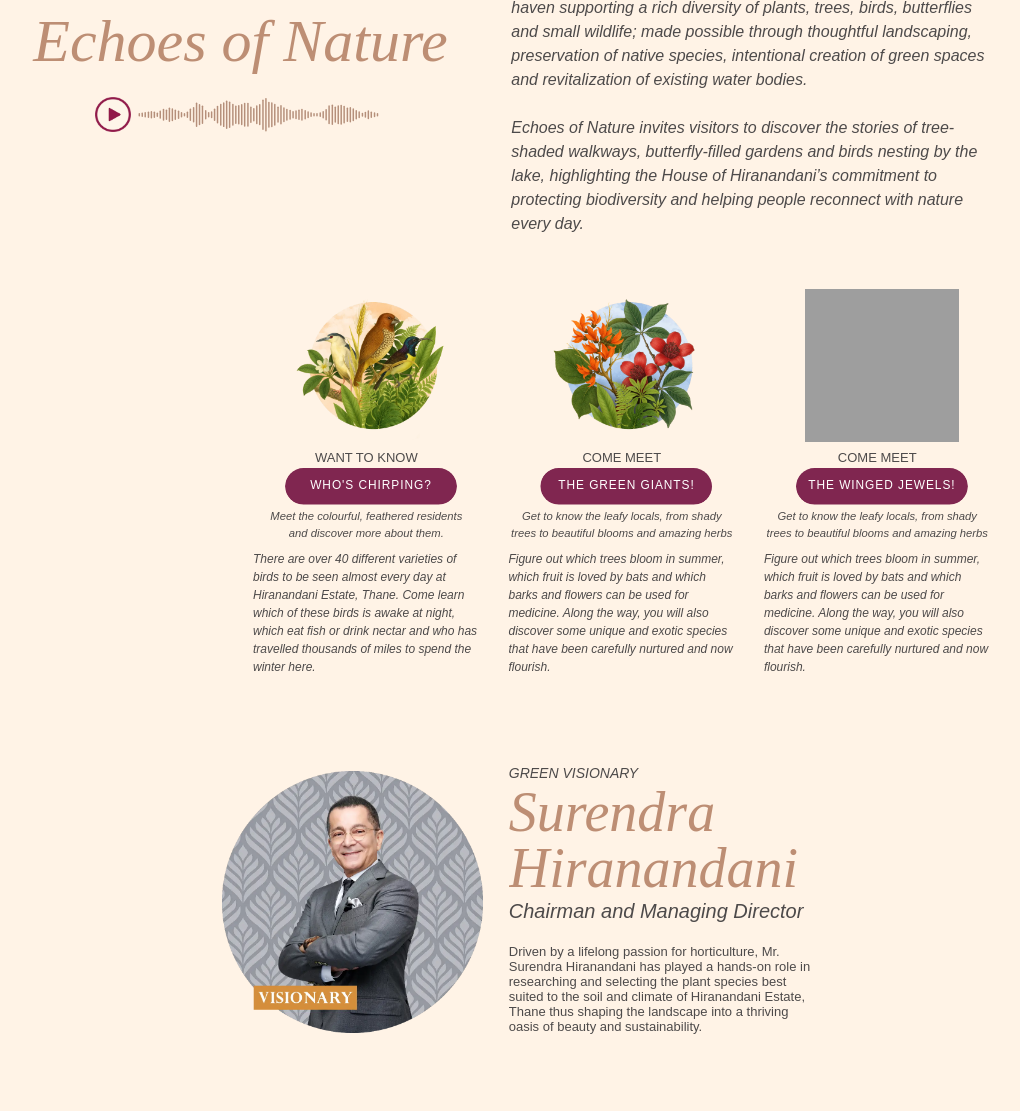
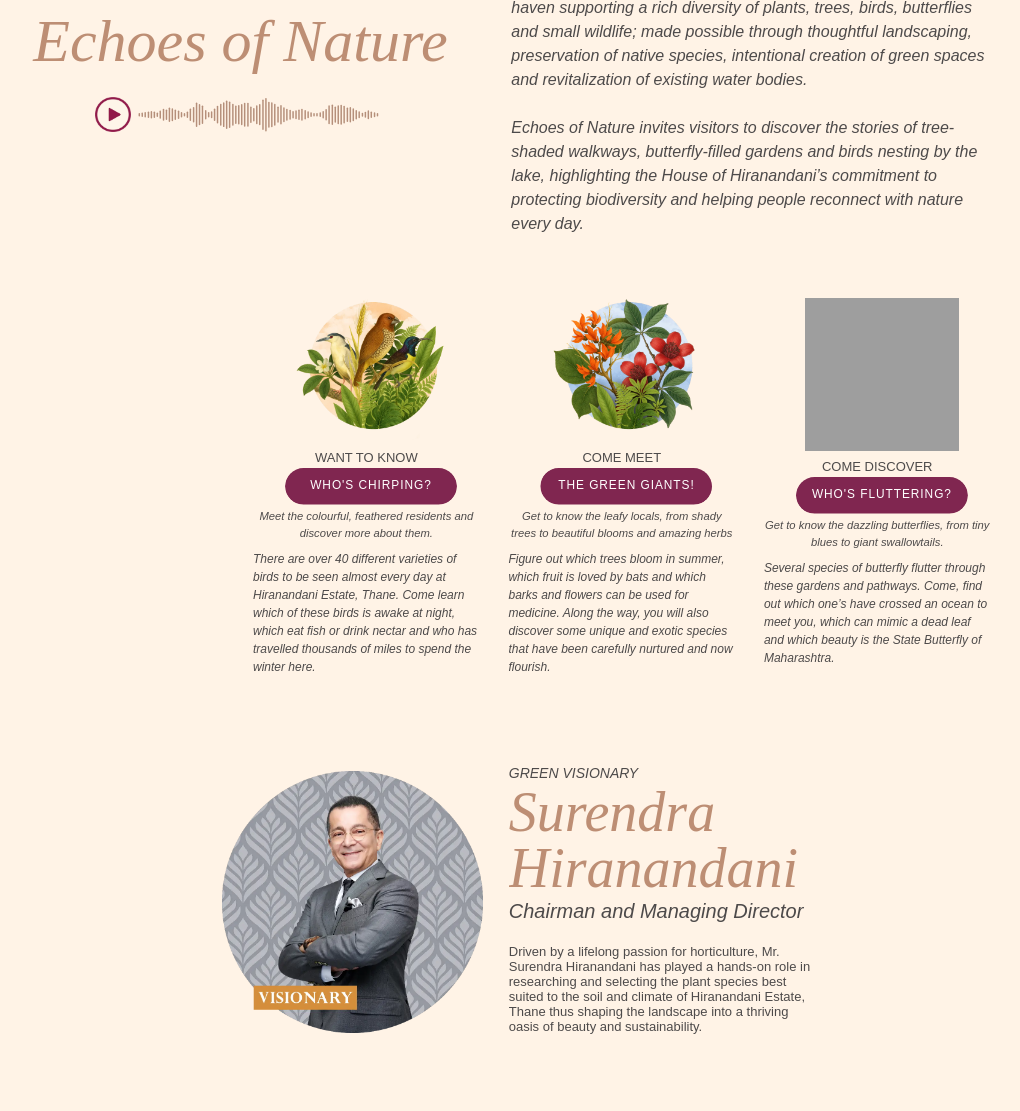
Before and after one commit to nikitadesai82/echoes, a Django app: page /Deepdive/ in a window 1280 px wide. Shown: the part 953-2064 px from the top of the page, without its empty margins (145-1165 px from the left). Run offline with Django 5.2, Linux system fonts and the light colour scheme; some libraries are stand-ins or nearby versions; some web fonts are replaced; grey boxes are pictures that could not be loaded.

Commit message:
Update Deepdive.html

```diff
--- a/eon/templates/Deepdive.html
+++ b/eon/templates/Deepdive.html
@@ -430,7 +430,6 @@
               <div class="fade-section video-text-3">
                 <span>
                   Meet the colourful, feathered residents
-                  <br />
                   and discover more about them.
                 </span>
               </div>
@@ -480,24 +479,24 @@
                 </div>
               </div>
 
-              <div class="fade-section video-text">COME MEET</div>
+              <div class="fade-section video-text">COME DISCOVER</div>
 
               <div class="video-text2 btn-fill-left">
-                <span>THE WINGED JEWELS!</span>
+                <span>WHO'S FLUTTERING?</span>
               </div>
 
               <div class="fade-section video-text-3">
                 <span>
-                  Get to know the leafy locals, from shady trees to beautiful
-                  blooms and amazing herbs
+                  Get to know the dazzling butterflies, from tiny
+										blues to giant swallowtails.
                 </span>
               </div>
             </a>
 						<div class="fade-section right_4">
-            Figure out which trees bloom in summer, which fruit is loved by bats
-            and which barks and flowers can be used for medicine. Along the way,
-            you will also discover some unique and exotic species that have been
-            carefully nurtured and now flourish.
+           Several species of butterfly flutter through these gardens and
+							pathways. Come, find out which one’s have crossed an ocean to meet
+							you, which can mimic a dead leaf and which beauty is the State
+							Butterfly of Maharashtra.
           </div>
           </div>
 
```
